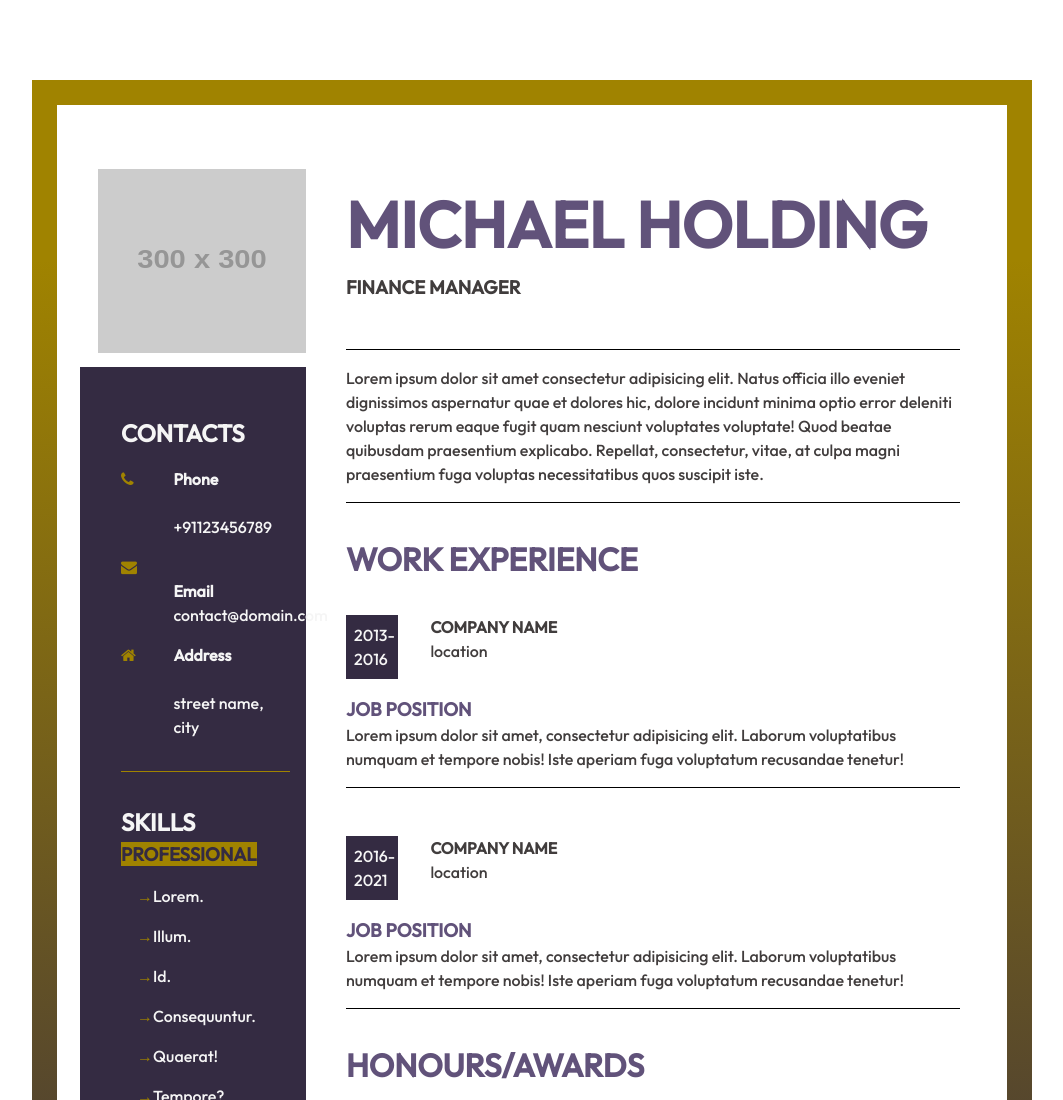
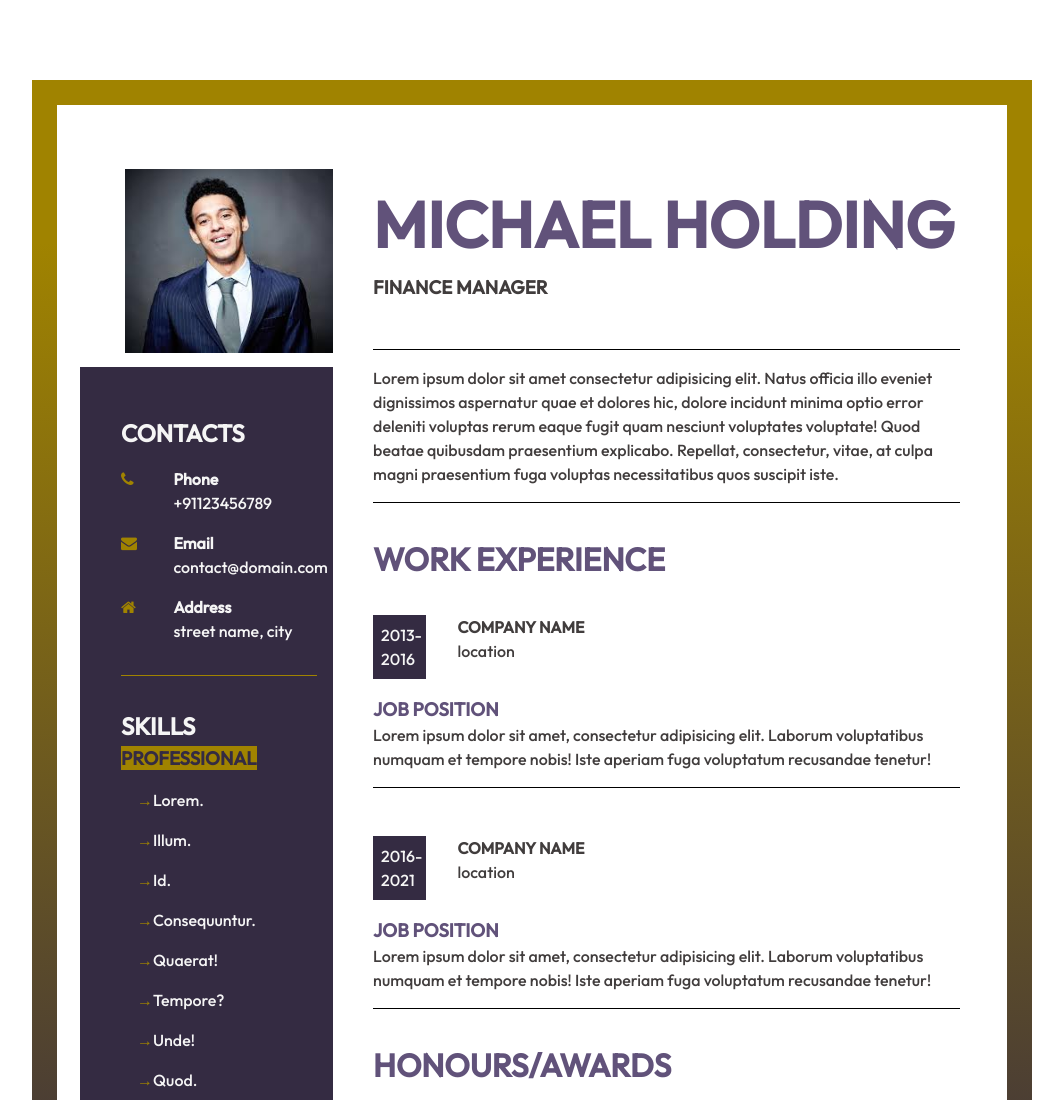
Before and after one commit to TejasBarge02/myProjects, a plain HTML site: page design2.html in a window 1280 px wide. Shown: the top 1100 px of the page, without its empty margins (108-1171 px from the left). Drawn offline with Linux system fonts and the light colour scheme; placeholder pictures from the web are drawn by us.

Commit message:
first commit

```diff
--- a/design2.css
+++ b/design2.css
@@ -28,7 +28,7 @@ body{
     border-top: 25px solid rgb(160, 131, 0);
     border-bottom: 25px solid rgb(160, 131, 0); */
     display: grid;
-    grid-template-columns: 25% 1fr;
+    grid-template-columns: 28% 1fr;
     grid-gap: 1rem;
     /* position: relative; */
     /* for gradient border to right */
--- a/design2.html
+++ b/design2.html
@@ -15,7 +15,7 @@
     <div class="resume grad">
         <div class="l_side">
             <section class="profile_img">
-                <img src="https://via.placeholder.com/300x300" alt="Error Loading Image!">
+                <img src="images/pic2.jpg" alt="Error Loading Image!">
             </section>
             <section class="info">
                 <div>
@@ -23,15 +23,15 @@
                 <ul class="contacts">
                     <li>
                         <span class="image"><i class="fa fa-phone" aria-hidden="true"></i></span>
-                        <span class="text"><h4>Phone</h4><br><a href="" target="_blank">+91123456789</a></span>
+                        <span class="text"><h4>Phone</h4><a href="" target="_blank">+91123456789</a></span>
                     </li>
                     <li>
                         <span class="image"><i class="fa fa-envelope" aria-hidden="true"></i></span>
-                        <span class="text"><h4><br>Email</h4><a href="" target="_blank">contact@domain.com</a></span>
+                        <span class="text"><h4>Email</h4><a href="" target="_blank">contact@domain.com</a></span>
                     </li>
                     <li>
                         <span class="image"><i class="fa fa-home" aria-hidden="true"></i></span>
-                        <span class="text"><h4>Address</h4><br><a href="" target="_blank">street name, city</a></span>
+                        <span class="text"><h4>Address</h4><a href="" target="_blank">street name, city</a></span>
                     </li>
                 </ul>
                 </div>
```
Also changed, not shown: design1.html (+1 -1 lines), design3.html (+1 -1 lines), images/pic1.jpg (added), images/pic2.jpg (added), images/pic3.jpg (added), 2 other files.
